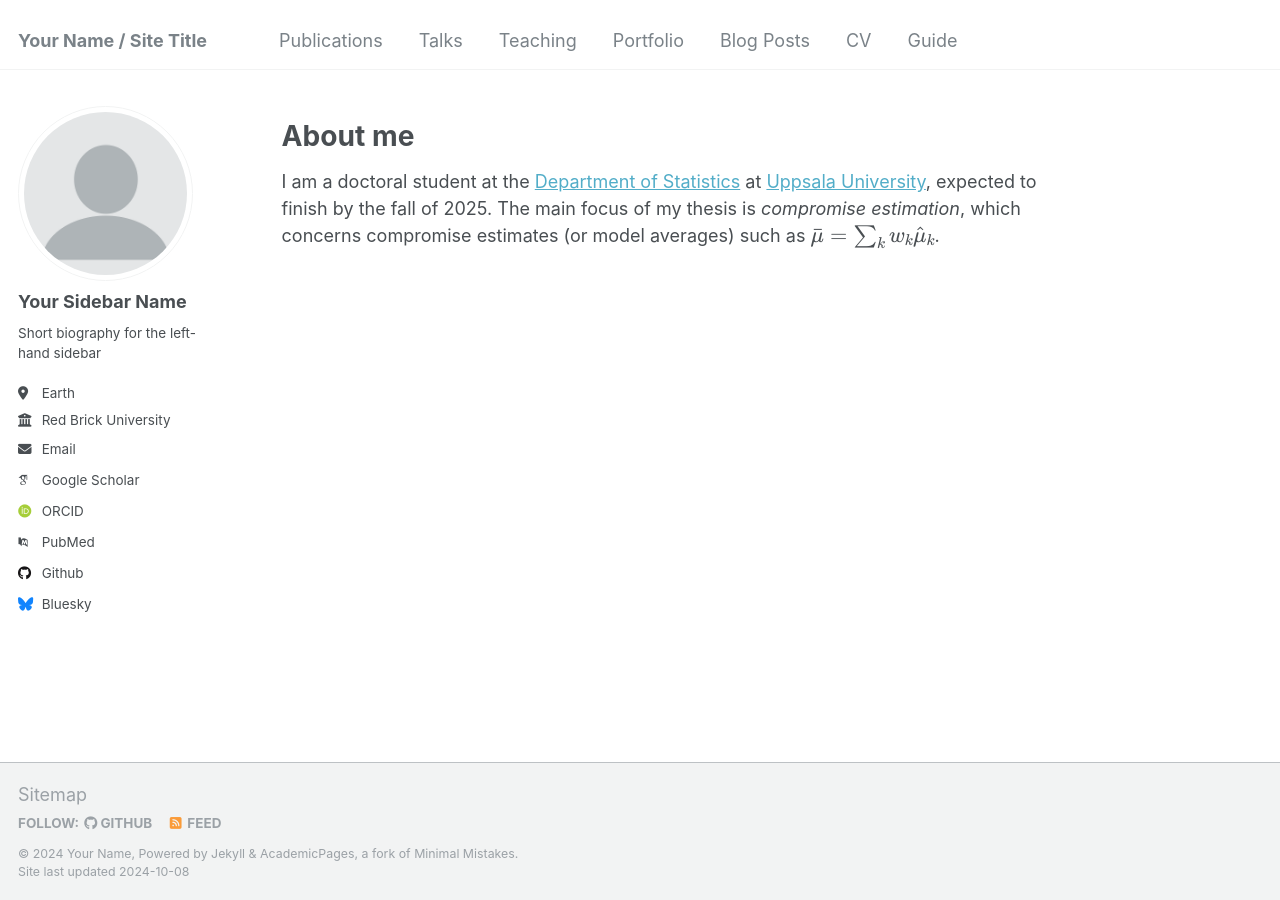
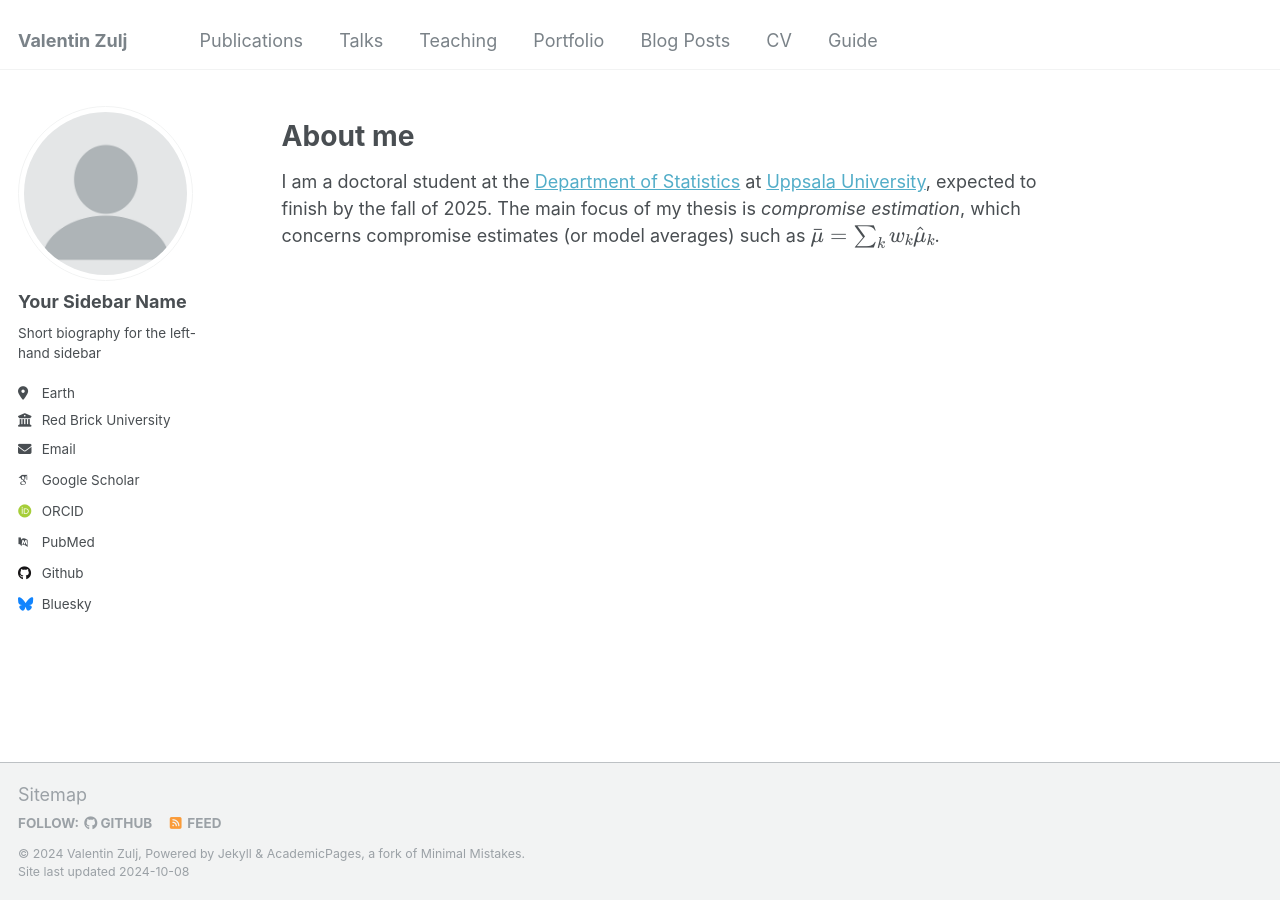
Before and after one commit to valentinzulj/valentinzulj.github.io, a Jekyll site: the page built from _pages/about.md, in a window 1280 px wide. Built offline with Jekyll 4.4.1, drawn with Linux system fonts in a browser that asks for light colours; some web fonts are replaced.

Commit message:
add to config file

```diff
--- a/_config.yml
+++ b/_config.yml
@@ -8,13 +8,13 @@
 
 # Basic Site Settings
 locale                   : "en-US"
-title                    : "Your Name / Site Title"
+title                    : "Valentin Zulj"
 title_separator          : "-"
-name                     : &name "Your Name"
+name                     : &name "Valentin Zulj"
 description              : &description "personal description"
-url                      : https://academicpages.github.io # the base hostname & protocol for your site e.g. "https://mmistakes.github.io"
+url                      : https://valentinzulj.github.io # the base hostname & protocol for your site e.g. "https://mmistakes.github.io"
 baseurl                  : "" # the subpath of your site, e.g. "/blog"
-repository               : "academicpages/academicpages.github.io"
+repository               : "valentinzulj/valentinzulj.github.io"
 
 # Site Author - The following control what appear as part of the author content on the side bar.
 #               If a field is blank the icon and link will not appear, otherwise it will be shown.
```
